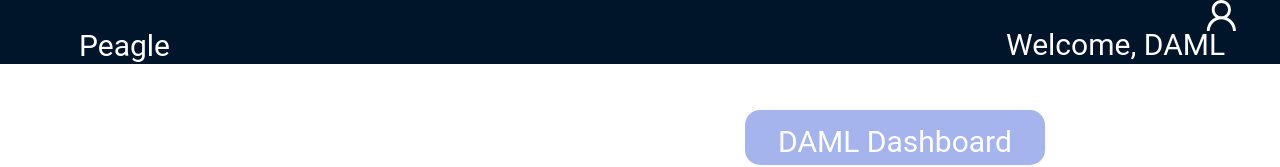
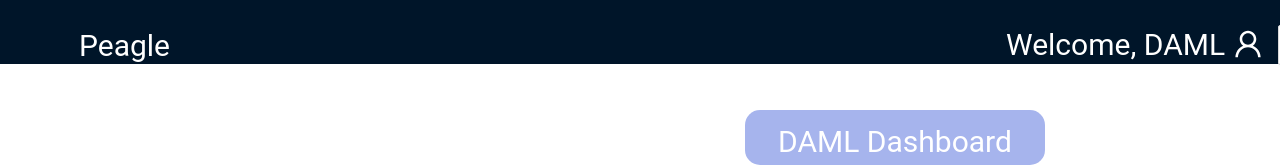
Before and after one commit to herbwang16/daml-dashboard, a React (Create React App) app: page / in a window 1280 px wide. Shown: the top 167 px of the page. Built offline with nearby package versions, Linux system fonts and the light colour scheme.

Commit message:
Basic logout button added

```diff
--- a/src/components/layout/NavBar.js
+++ b/src/components/layout/NavBar.js
@@ -1,20 +1,27 @@
 import React from "react";
-import "../../index.css";
-import {Layout} from "antd";
-import { UserOutlined } from '@ant-design/icons';
+import "../../App.css";
+import {Layout, Button} from "antd";
+import { UserOutlined, LogoutOutlined } from '@ant-design/icons';
+import {Logout as logout} from "../../api/api";
 const { Header } = Layout;
 
-const NavBar = (props) => {
-   return (
+class NavBar extends React.Component{
+
+
+   render(){
+     return (
     <Layout>
     <Header className="header">
-      <div className="title">{props.title}</div>
-      <div className="user">Welcome, {props.user}</div>
-      <div className="user-icon"><UserOutlined style={{color: "#FFF", fontSize: "35px", position: "absolute", left: "94.1%", right:
-    "3.19%", top: "24.44%", bottom: "93.95%", backgroundColor:"#FFF"}}/></div>
+      <div className="title">{this.props.title}</div>
+      <div className="user"><span>Welcome, {this.props.user} <UserOutlined/></span></div>
+    <div className="logout-button"><Button onClick={console.log("click")} style={{height:"40px"}}>
+      <span><LogoutOutlined/>   Logout</span>
+    </Button></div>
     </Header>
     </Layout>
    );
+   }
+
 };
 
 export default NavBar;
```
